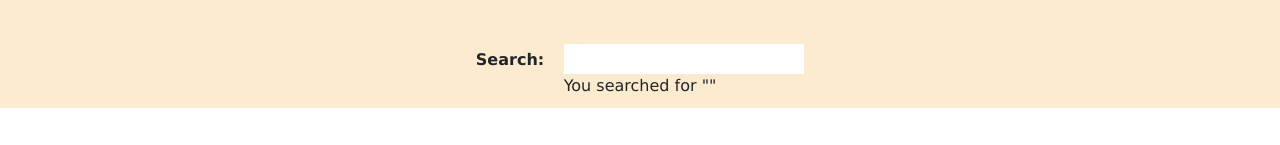
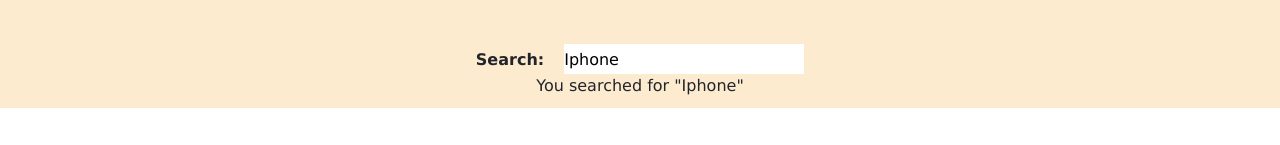
Before and after one commit to Walaa-Zahran/AngularComponent, an Angular app: page / in a window 1280 px wide. Shown: the part 429-574 px from the top of the page. Built offline with nearby package versions, Linux system fonts and the light colour scheme.

Commit message:
Two way data binding | Data Binding

```diff
--- a/src/app/app.module.ts
+++ b/src/app/app.module.ts
@@ -7,6 +7,7 @@
 import { HeaderComponent } from './header/header.component';
 import { NotificationComponent } from './notification/notification.component';
 import { SearchComponent } from './search/search.component';
+import { FormsModule } from '@angular/forms';
 
 @NgModule({
   declarations: [
@@ -15,10 +16,11 @@
     NavComponent,
     HeaderComponent,
     NotificationComponent,
-    SearchComponent
+    SearchComponent,
   ],
   imports: [
-    BrowserModule
+    BrowserModule,
+    FormsModule
   ],
   providers: [],
   bootstrap: [AppComponent]
--- a/src/app/search/search.component.html
+++ b/src/app/search/search.component.html
@@ -1,5 +1,5 @@
 <div class="search-div">
   <span><b>Search:</b></span>
-  <input type="text" (input)="changeSearchValue($event)"><br>
+  <input type="text" [(ngModel)]="searchValue"><br>
   <span>You searched for "{{ searchValue}}"</span>
 </div>
--- a/src/app/search/search.component.ts
+++ b/src/app/search/search.component.ts
@@ -6,7 +6,7 @@
   styleUrls: ['./search.component.css']
 })
 export class SearchComponent {
-  searchValue: string = '';
+  searchValue: string = 'Iphone';
   changeSearchValue(eventData: any) {
     // console.log(eventData.target.value);
     this.searchValue = eventData.target.value;
```
